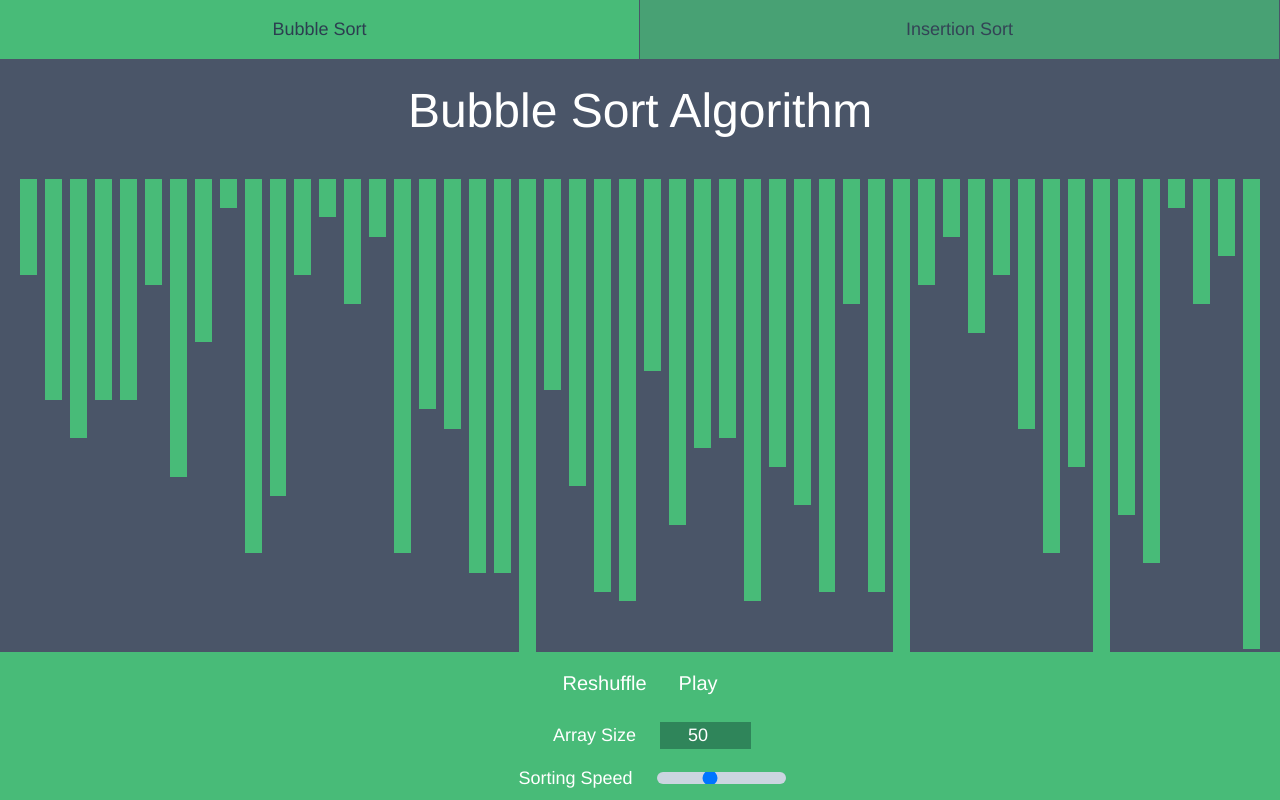
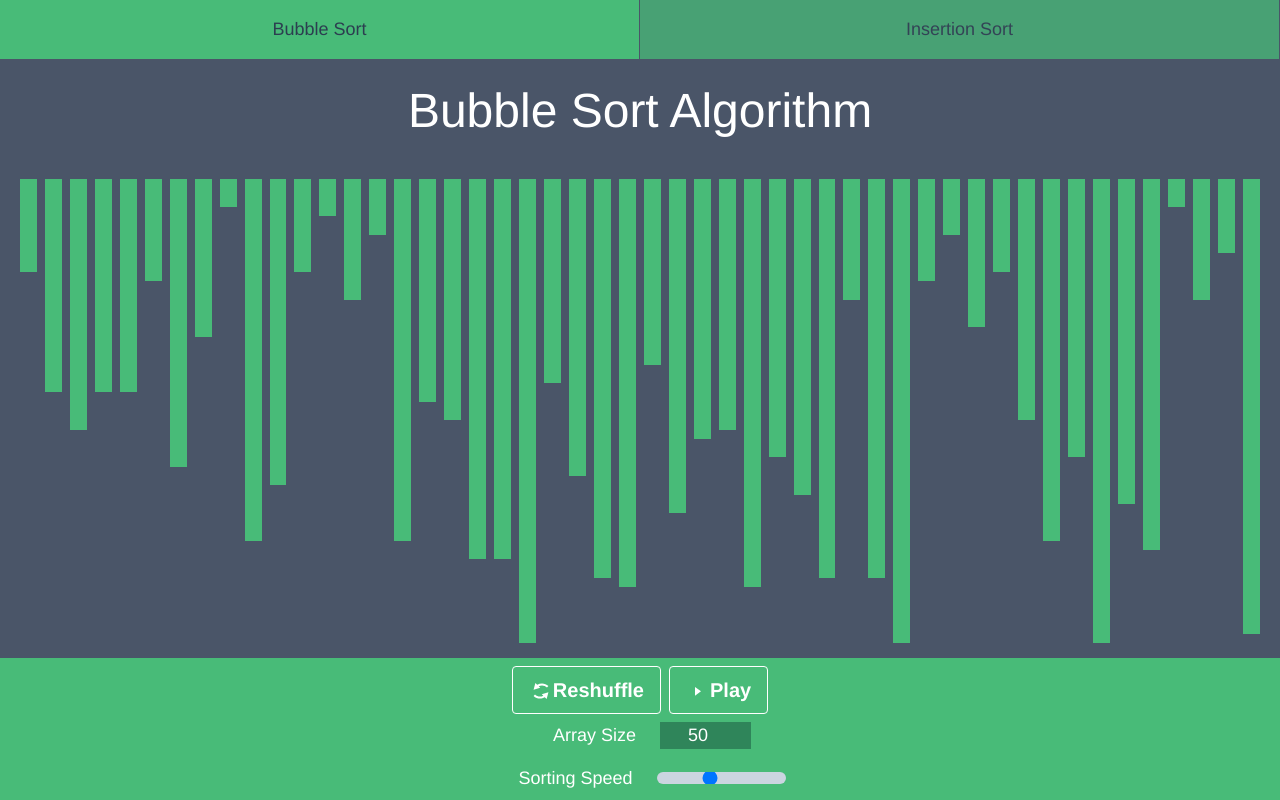
Before and after one commit to VanwildemeerschBrent/SortingVisualizer, a Vue app: page /bubble-sort in a window 1280 px wide. Built offline with nearby package versions, Linux system fonts and the light colour scheme.

Commit message:
Fix layout of action buttons

```diff
--- a/src/App.vue
+++ b/src/App.vue
@@ -129,7 +129,7 @@
 
 			getHeightForArrayItem(item) {
 				const heightOfElement =
-					window.innerHeight * 0.6 * (item / this.arraySize);
+					window.innerHeight * 0.58 * (item / this.arraySize);
 				return `height:${heightOfElement}px`;
 			},
 
--- a/src/components/FilterComponent.vue
+++ b/src/components/FilterComponent.vue
@@ -1,8 +1,20 @@
 <template>
 	<div class="w-auto text-white">
-		<div class="text-xl text-center">
-			<button class="p-4 hover:bg-green-800" @click="$emit('onClickResetSorting')">Reshuffle</button>
-			<button class="p-4 hover:bg-green-800" @click="$emit('onClickStartSorting')">Play</button>
+		<div class="w-screen mt-2 text-xl text-center">
+			<button
+				class="px-4 py-2 mx-1 font-semibold text-white bg-transparent border border-white rounded focus:outline-none hover:bg-green-800 hover:text-white hover:border-transparent"
+				@click="$emit('onClickResetSorting')"
+			>
+				<img class="relative float-left mt-1 icon" src="../assets/icon-shuffle.svg" />
+				<span class="relative float-right">Reshuffle</span>
+			</button>
+			<button
+				class="px-4 py-2 mx-1 font-semibold text-white bg-transparent border border-white rounded focus:outline-none hover:bg-green-800 hover:text-white hover:border-transparent"
+				@click="$emit('onClickStartSorting')"
+			>
+				<img class="relative float-left mt-1 icon" src="../assets/icon-play.svg" />
+				<span class="relative float-right">Play</span>
+			</button>
 		</div>
 		<div class="text-lg text-center">
 			<div class="inline-block p-2">
@@ -59,6 +71,3 @@
 		},
 	});
 </script>
-
-<style scoped>
-</style>
```
Also changed, not shown: src/assets/icon-play.svg (added), src/assets/icon-shuffle.svg (added).
